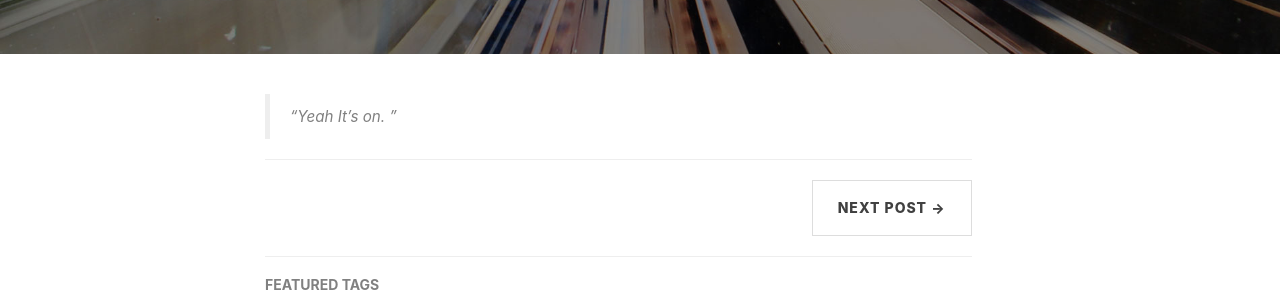
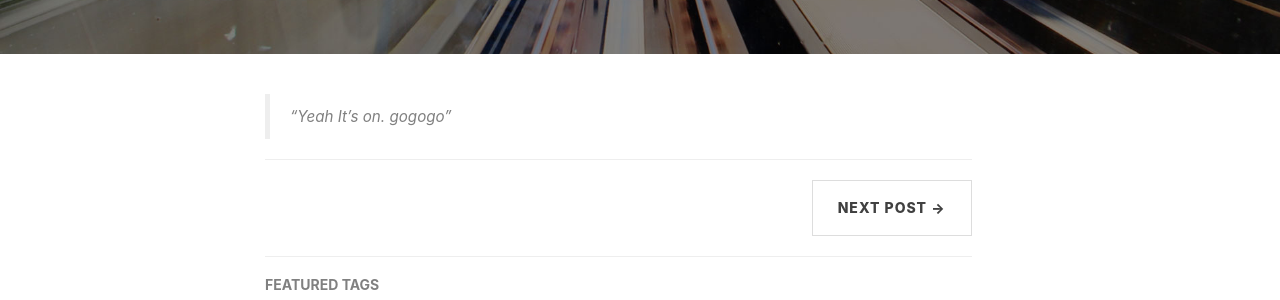
Before and after one commit to suhiymof/suhiymof.github.io, a Jekyll site: the page built from _posts/2014-01-29-hello-2015.markdown, in a window 1280 px wide. Shown: the part 469-769 px from the top of the page. Built offline with Jekyll 4.4.1, drawn with Linux system fonts in a browser that asks for light colours; nearby versions of some CDN libraries; comment, search, counter and statistics services are not loaded.

```diff
--- a/_posts/2014-01-29-hello-2015.markdown
+++ b/_posts/2014-01-29-hello-2015.markdown
@@ -9,4 +9,4 @@ tags:
     - 生活
 ---
 
-> “Yeah It's on. ”
+> “Yeah It's on. gogogo”
```
